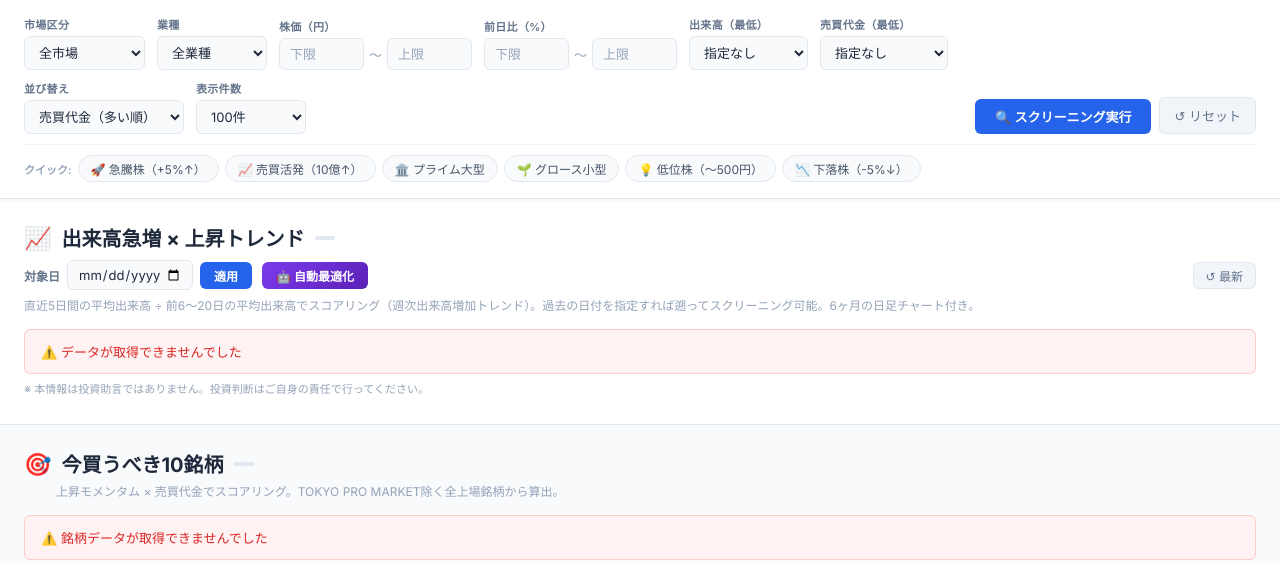
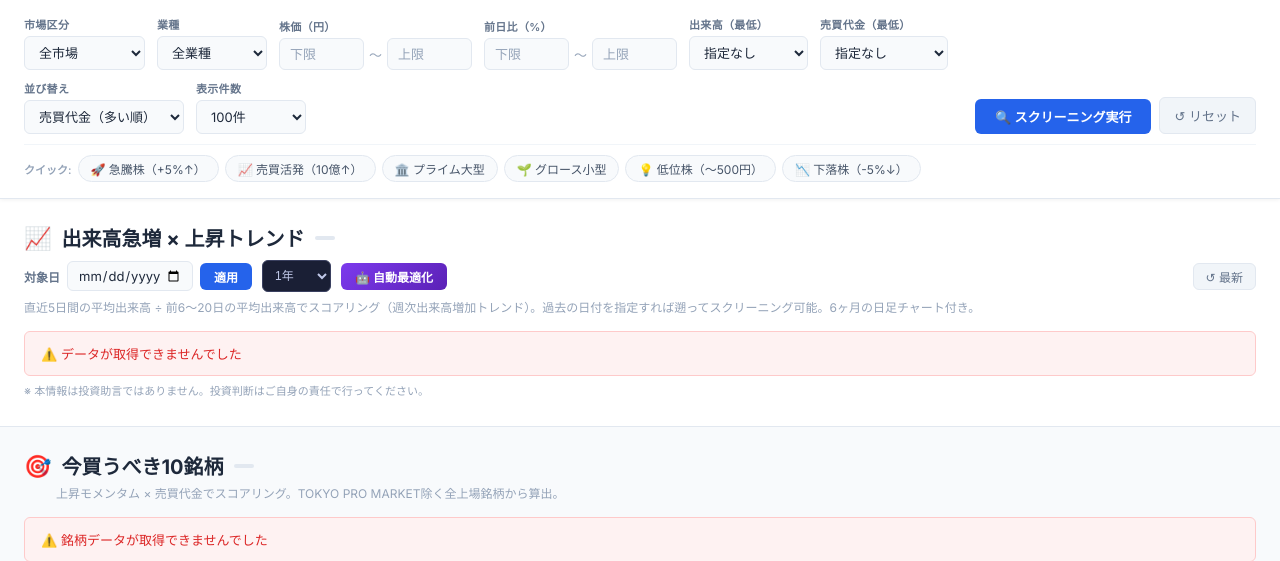
Before and after one commit to Ken-helpme/pts-ranking-reporter, a Flask app: page /screening in a window 1280 px wide. Shown: the part 60-621 px from the top of the page. Run offline with Flask 3, Linux system fonts and the light colour scheme; data that the repository does not hold is empty.

Commit message:
feat: 数年分・月次バックテスト + 近傍探索で勝率継続改善
- UIにルックバック期間セレクタ追加（3ヶ月/6ヶ月/1年/2年/3年）
- 1年以上は月次(4週)刻みで自動切替
- 前回最良条件を base_params として渡し、50%近傍探索+50%全体探索
- /api/screening/optimize を POST 対応（n/lookback/step/base_params受付）

Co-Authored-By: Claude Sonnet 4.6 <noreply@anthropic.com>

```diff
--- a/dashboard/app.py
+++ b/dashboard/app.py
@@ -334,16 +334,20 @@ def screening_search():
         traceback.print_exc()
         return jsonify({'success': False, 'error': str(e)})
 
-@app.route('/api/screening/optimize')
+@app.route('/api/screening/optimize', methods=['GET', 'POST'])
 def screening_optimize():
-    """大規模ランダム探索最適化（5000通り × 過去6ヶ月）"""
+    """大規模ランダム探索最適化（近傍探索 + グローバル探索）"""
     try:
-        n_trials      = request.args.get('n', 5000, type=int)
-        lookback      = request.args.get('lookback', 12, type=int)
+        body        = request.get_json(silent=True) or {}
+        n_trials    = body.get('n',        request.args.get('n',        5000, type=int))
+        lookback    = body.get('lookback', request.args.get('lookback', 12,   type=int))
+        step        = body.get('step',     request.args.get('step',     2,    type=int))
+        base_params = body.get('base_params', None)   # 現在の最良条件（近傍探索に使用）
         result = jquants.run_large_scale_optimization(
             lookback_weeks=lookback,
-            step_weeks=2,
+            step_weeks=step,
             n_trials=n_trials,
+            base_params=base_params,
         )
         return jsonify(result)
     except Exception as e:
--- a/dashboard/static/css/screening.css
+++ b/dashboard/static/css/screening.css
@@ -1228,6 +1228,20 @@
    自動最適化
    ============================== */
 
+/* ルックバック期間セレクタ */
+.lookback-select {
+    height: 32px;
+    border-radius: 6px;
+    padding: 0 8px;
+    font-size: 12px;
+    background: #1a1f35;
+    color: #c0c8e8;
+    border: 1px solid #3a4060;
+    cursor: pointer;
+    white-space: nowrap;
+}
+.lookback-select:focus { outline: none; border-color: #7c3aed; }
+
 /* 最適化ボタン */
 .optimize-btn {
     background: linear-gradient(135deg, #7c3aed, #5b21b6);
--- a/dashboard/static/js/screening.js
+++ b/dashboard/static/js/screening.js
@@ -251,20 +251,31 @@ function clearDateAndReload() {
    ============================================================ */
 
 async function runOptimization() {
-    const btn       = document.getElementById('optimizeBtn');
-    const panel     = document.getElementById('optimizePanel');
-    const loading   = document.getElementById('optimizeLoading');
-    const results   = document.getElementById('optimizeResults');
+    const btn     = document.getElementById('optimizeBtn');
+    const panel   = document.getElementById('optimizePanel');
+    const loading = document.getElementById('optimizeLoading');
+    const results = document.getElementById('optimizeResults');
     const msgEl   = document.getElementById('optimizeLoadingMsg');
+
+    const lookback    = parseInt(document.getElementById('lookbackSelect')?.value || '52');
+    const step        = lookback >= 52 ? 4 : 2;   // 1年以上は月次(4週)刻み
+    const base        = window._optimizeBestParams || null;   // 前回最良条件（近傍探索に使用）
+    const periodLabel = {12:'3ヶ月', 26:'6ヶ月', 52:'1年', 104:'2年', 156:'3年'}[lookback] || `${lookback}週`;
+    const modeLabel   = base ? '現在の最良条件を起点に近傍探索+全体探索' : '全体ランダム探索';
 
     btn.disabled = true;
     panel.style.display = 'block';
     loading.style.display = 'flex';
     results.innerHTML = '';
-    if (msgEl) msgEl.textContent = '5,000条件 × 過去3ヶ月データで最適化中...（1〜2分）';
+    if (msgEl) msgEl.textContent =
+        `5,000条件 × 過去${periodLabel}（${step === 4 ? '月次' : '隔週'}）で最適化中... ${modeLabel}`;
 
     try {
-        const res  = await fetch('/api/screening/optimize?n=5000&lookback=12');
+        const res  = await fetch('/api/screening/optimize', {
+            method:  'POST',
+            headers: { 'Content-Type': 'application/json' },
+            body:    JSON.stringify({ n: 5000, lookback, step, base_params: base }),
+        });
         const data = await res.json();
         renderOptimizeResults(data);
     } catch (e) {
--- a/dashboard/templates/screening.html
+++ b/dashboard/templates/screening.html
@@ -154,6 +154,13 @@
                                max="2026-03-09">
                         <button class="breakout-apply-btn" onclick="loadBreakoutStocks()">適用</button>
                     </div>
+                    <select id="lookbackSelect" class="lookback-select" title="バックテスト期間">
+                        <option value="12">3ヶ月</option>
+                        <option value="26">6ヶ月</option>
+                        <option value="52" selected>1年</option>
+                        <option value="104">2年</option>
+                        <option value="156">3年</option>
+                    </select>
                     <button class="optimize-btn" id="optimizeBtn" onclick="runOptimization()">🤖 自動最適化</button>
                     <button class="breakout-refresh-btn" id="breakoutRefreshBtn"
                             onclick="clearDateAndReload()">↺ 最新</button>
--- a/src/jquants_client.py
+++ b/src/jquants_client.py
@@ -900,13 +900,16 @@ class JQuantsClient:
                                      lookback_weeks: int = 12,
                                      step_weeks:     int = 2,
                                      n_trials:       int = 5000,
-                                     top_n:          int = 20) -> Dict:
+                                     top_n:          int = 20,
+                                     base_params:    Optional[Dict] = None) -> Dict:
         """
         大規模ランダム探索最適化。
 
-        過去 lookback_weeks 週分（step_weeks 刻み）のテスト日を生成し、
-        n_trials 通りのランダムパラメータ組み合わせを評価して
-        最も勝率の高い条件を返す。
+        base_params が指定された場合は「近傍探索（50%）+ 全体ランダム（50%）」で
+        現在の最良条件を起点にさらに勝率を高める条件を探す。
+
+        lookback_weeks / step_weeks で遡る期間と間隔を制御する。
+        例: lookback_weeks=104, step_weeks=4 → 2年分を月次でテスト
 
         Returns:
             success, test_dates, combinations, best_20d, best_10d,
@@ -1084,19 +1087,45 @@ class JQuantsClient:
         market_choices = ['', '', '', 'プライム', 'スタンダード']  # '' を多めに
         top_n_choices  = [3, 5, 7, 10, 15, 20]   # 上位何銘柄を選ぶか（少ないほど高シグナル）
 
-        random.seed(42)  # 再現性のため固定シード（毎回同じ探索空間）
+        random.seed(None)  # 毎回異なる探索（base_paramsがある場合の近傍は毎回変化）
         seen = set()
         trials = []
         attempts = 0
-        while len(trials) < n_trials and attempts < n_trials * 3:
+        n_neighborhood = n_trials // 2 if base_params else 0  # base_paramsがあれば半数を近傍探索
+
+        while len(trials) < n_trials and attempts < n_trials * 5:
             attempts += 1
-            p = (
-                random.choice(vol_ratio_choices),
-                random.choice(price_5d_chg_choices),
-                random.choice(turnover_choices),
-                random.choice(market_choices),
-                random.choice(top_n_choices),
-            )
+            use_neighborhood = base_params and len(trials) < n_neighborhood
+
+            if use_neighborhood:
+                # ── 近傍探索: 現在の最良条件を起点に±調整 ──
+                bv  = base_params.get('vol_ratio_min', 5.0)
+                bp  = base_params.get('price_5d_chg_min', 0.0)
+                bt  = base_params.get('turnover_min', 500_000_000)
+                bm  = base_params.get('market', '')
+                btn = int(base_params.get('top_n', 20))
+                # 各パラメータに±ノイズを加えて近傍点を生成
+                nv = round(max(1.0, bv * random.uniform(0.5, 2.0)), 1)
+                np_ = round(bp + random.uniform(-3.0, 5.0), 1)
+                nt = int(max(10_000_000, bt * random.uniform(0.2, 5.0)))
+                nm = random.choice([bm, bm, bm, '', 'プライム', 'スタンダード'])
+                nn = random.choice([max(3, btn - 5), max(3, btn - 2), btn,
+                                    min(20, btn + 2), min(20, btn + 5)])
+                # 最も近い候補値に丸める
+                nv = min(vol_ratio_choices,    key=lambda x: abs(x - nv))
+                np_ = min(price_5d_chg_choices, key=lambda x: abs(x - np_))
+                nt = min(turnover_choices,      key=lambda x: abs(x - nt))
+                p = (nv, np_, nt, nm, nn)
+            else:
+                # ── 全体ランダム探索 ──
+                p = (
+                    random.choice(vol_ratio_choices),
+                    random.choice(price_5d_chg_choices),
+                    random.choice(turnover_choices),
+                    random.choice(market_choices),
+                    random.choice(top_n_choices),
+                )
+
             if p not in seen:
                 seen.add(p)
                 trials.append({
```
